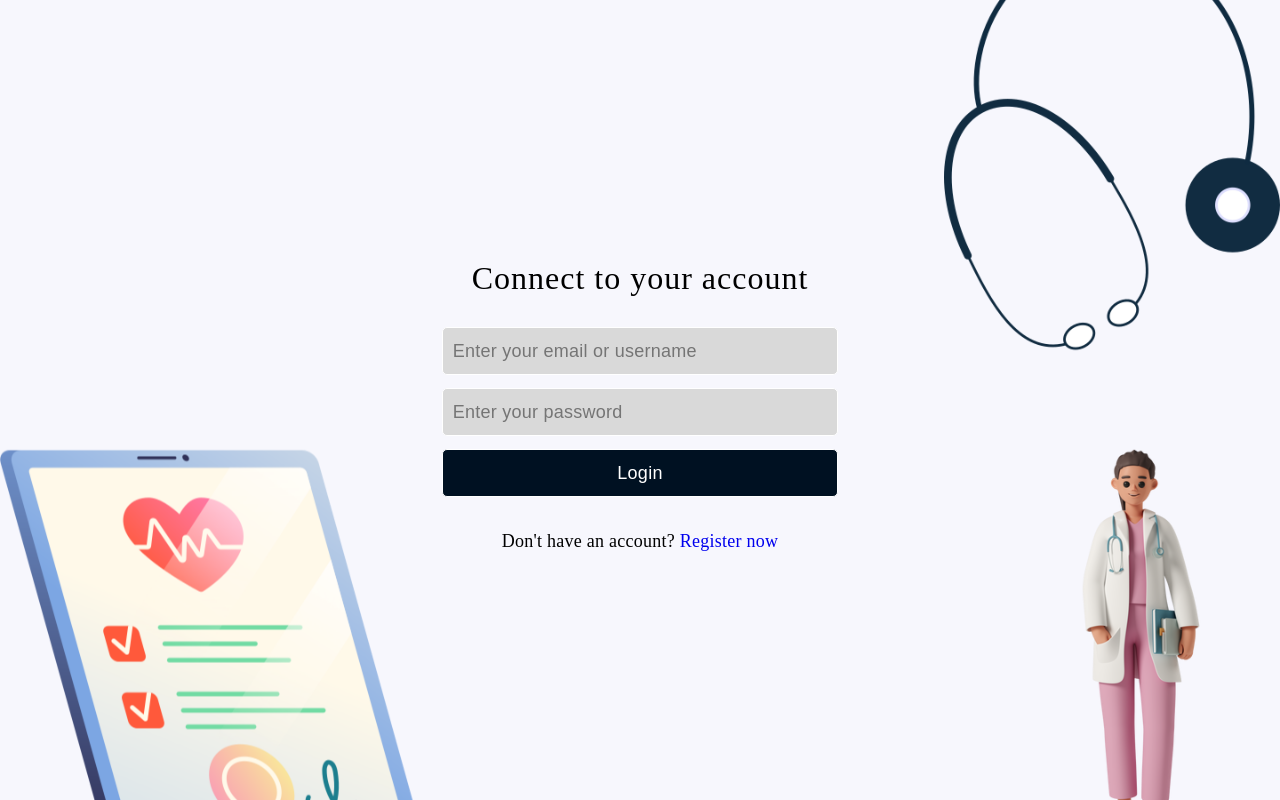
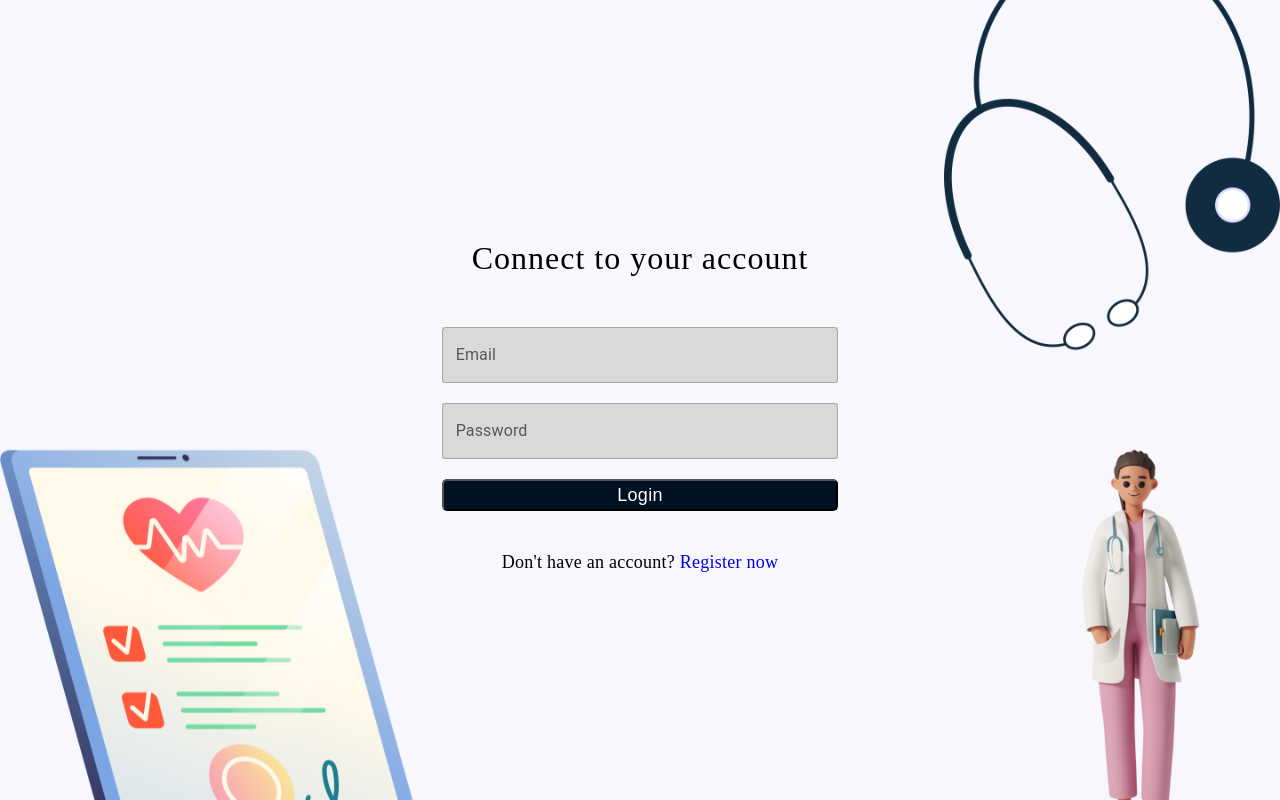
Before and after one commit to Proiect-IP-2024/web-application, a React (Vite) app: page /login in a window 1280 px wide. Built offline with nearby package versions, Linux system fonts and the light colour scheme; the HTML template or start-up script is replaced by a standard one.

Commit message:
added header

```diff
--- a/src/components/Header/Header.scss
+++ b/src/components/Header/Header.scss
@@ -1,7 +1,10 @@
 header {
     background-color: var(--c-white);
 
+
     .container {
+        display: flex;
+        justify-content: space-between;
         button {
             color: var(--c-mirage);
         }
@@ -13,5 +16,20 @@ header {
         .nav-item {
             background-color: red;
         }
+
+        .profile{
+            display:flex;
+            align-items: center;
+            gap:5px;
+            cursor:pointer;
+
+            .name{
+                color:var(--c-black)
+            }
+            .icon{
+                color:var(--c-black)
+            }
+        }
     }
+
 }
--- a/src/components/Header/Header.tsx
+++ b/src/components/Header/Header.tsx
@@ -1,7 +1,19 @@
+import React from "react";
 import { IconButton, Toolbar, Typography } from "@mui/material";
 import MenuIcon from "@mui/icons-material/Menu";
+import Avatar from '@mui/material/Avatar';
+import Stack from '@mui/material/Stack';
 import "./Header.scss";
 import { HomeNavigation } from "../../models/models";
+import { stringAvatar } from "../../utils/utils";
+import { useUserStore } from "../../hooks/useUserStore";
+import ExpandMoreIcon from '@mui/icons-material/ExpandMore';
+
+
+
+import MenuItem from '@mui/material/MenuItem';
+import Menu from '@mui/material/Menu';
+
 
 const Header = ({
   handleDrawerToggle,
@@ -10,6 +22,15 @@ const Header = ({
   handleDrawerToggle: () => void;
   currentPage: HomeNavigation;
 }) => {
+  const { user } = useUserStore();
+  const [anchorEl, setAnchorEl] = React.useState<null | HTMLElement>(null);
+  const handleMenu = (event: React.MouseEvent<HTMLElement>) => {
+    setAnchorEl(event.currentTarget);
+  };
+
+  const handleClose = () => {
+    setAnchorEl(null);
+  };
   return (
     <header>
       <Toolbar className="container">
@@ -25,6 +46,39 @@ const Header = ({
         <Typography variant="h6" noWrap component="h6">
           {currentPage.currentPage}
         </Typography>
+        {user && (
+          <>
+            <div className="profile" onClick={handleMenu}>
+              <div className="icon">
+
+                <Stack direction="row" spacing={2}>
+                  <Avatar {...stringAvatar(`${user.first_name} ${user.last_name}`)} />
+
+
+                </Stack>
+
+              </div>
+              <div className="name">
+                <h1>{user.first_name}</h1>
+              </div>
+              <ExpandMoreIcon className="icon"/>
+            </div>
+
+
+
+
+            <Menu
+              id="menu-appbar"
+              anchorEl={anchorEl}
+              open={Boolean(anchorEl)}
+              onClose={handleClose}
+            >
+              <MenuItem onClick={handleClose}>Profile</MenuItem>
+            </Menu>
+          </>
+
+        )}
+
       </Toolbar>
     </header>
   );
--- a/src/pages/LoginPage/LoginPage.scss
+++ b/src/pages/LoginPage/LoginPage.scss
@@ -10,7 +10,8 @@
     @media screen and (min-height: 650px) {
         min-height: 100vh;
     }
-
+    .grid {
+        row-gap: 20px;
     h1,
     p {
         text-align: center;
@@ -21,13 +22,9 @@
     }
 
     input {
-        outline: none;
-        border:1px solid var(--c-white);
         background-color: var(--c-alto);
-        margin-bottom: 13px;
-        grid-column: 1 / span 6;
-        padding: 10px;
-        border-radius: 5px;
+            grid-column: 1 / span 6;
+            border-radius: 5px;
 
         @include breakpoint(t) {
             grid-column: 5 / span 4;
@@ -43,4 +40,13 @@
             border-color: var(--c-red);
         }
     }
+    .drop-menu {
+        grid-column: 1 / span 6;
+        background-color: var(--c-alto);
+
+        @include breakpoint(t) {
+            grid-column: 5 / span 4;
+        }
+    }
 }
+}
--- a/src/pages/LoginPage/LoginPage.tsx
+++ b/src/pages/LoginPage/LoginPage.tsx
@@ -7,6 +7,11 @@ import Grid from "../../components/Grid/Grid";
 import { useUserStore } from "../../hooks/useUserStore";
 import { useNavigate } from "react-router-dom";
 import { MyRoutes } from "../../routes/routes";
+import {
+  Box,
+  FormControl,
+  TextField,
+} from "@mui/material";
 
 interface UserData {
   email: string;
@@ -107,26 +112,34 @@ const LoginPage = () => {
         <Grid>
           <h1>Connect to your account</h1>
 
-          <input
-            type="text"
-            className={`f-18 ${error.email ? "error" : ""}`}
-            placeholder="Enter your email or username"
+
+          <Box className={"drop-menu"}>
+            <FormControl fullWidth>
+              <TextField
+                type="email"
+                label="Email"
+                variant="outlined"
+                error={error.email}
                 onChange={({ target }) =>
                   setUserData({ ...userData, email: target.value })
                 }
-            onKeyDown={handleKeyDown}
               />
+            </FormControl>
+          </Box>
 
-          <input
+          <Box className={"drop-menu"}>
+            <FormControl fullWidth>
+              <TextField
                 type="password"
-            className={`f-18 ${error.password ? "error" : ""}`}
-            placeholder="Enter your password"
+                label="Password"
+                variant="outlined"
+                error={error.password}
                 onChange={({ target }) =>
                   setUserData({ ...userData, password: target.value })
                 }
-            onKeyDown={handleKeyDown}
               />
-
+            </FormControl>
+          </Box>
           {error.message && (
             <p className="f-18 error-message">{error.message}</p>
           )}
--- a/src/utils/utils.ts
+++ b/src/utils/utils.ts
@@ -18,3 +18,31 @@ export function createRequestOptions(
     ...(body && { body: JSON.stringify(body) }),
   };
 }
+function stringToColor(string: string) {
+  let hash = 0;
+  let i;
+
+  /* eslint-disable no-bitwise */
+  for (i = 0; i < string.length; i += 1) {
+    hash = string.charCodeAt(i) + ((hash << 5) - hash);
+  }
+
+  let color = '#';
+
+  for (i = 0; i < 3; i += 1) {
+    const value = (hash >> (i * 8)) & 0xff;
+    color += `00${value.toString(16)}`.slice(-2);
+  }
+  /* eslint-enable no-bitwise */
+
+  return color;
+}
+
+export function stringAvatar(name: string) {
+  return {
+    sx: {
+      bgcolor: stringToColor(name),
+    },
+    children: `${name.split(' ')[0][0]}${name.split(' ')[1][0]}`,
+  };
+}
```
Also changed, not shown: 1 other file (tests, documents, lock files or other folders). Lines whose indentation alone changed are shown as unchanged.
